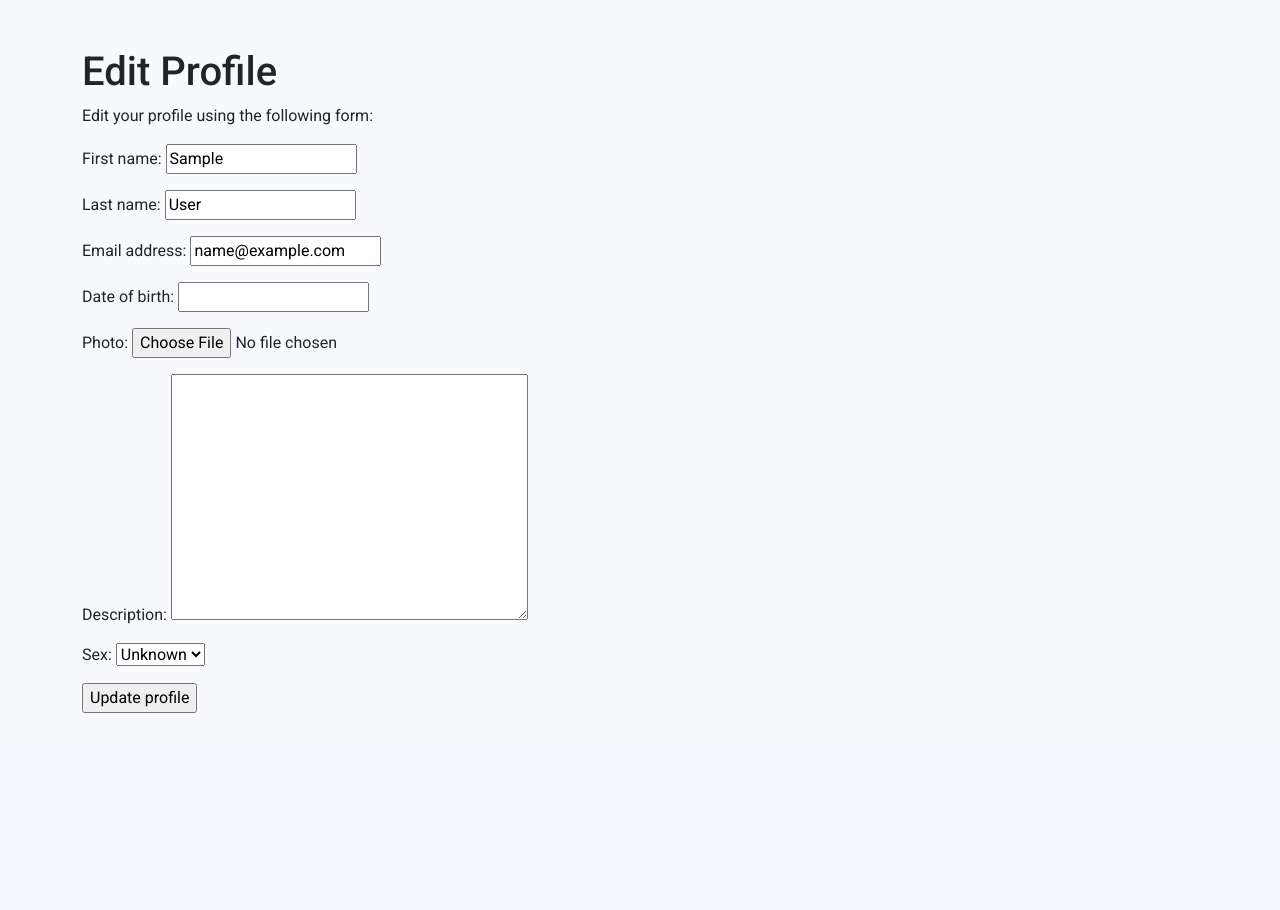
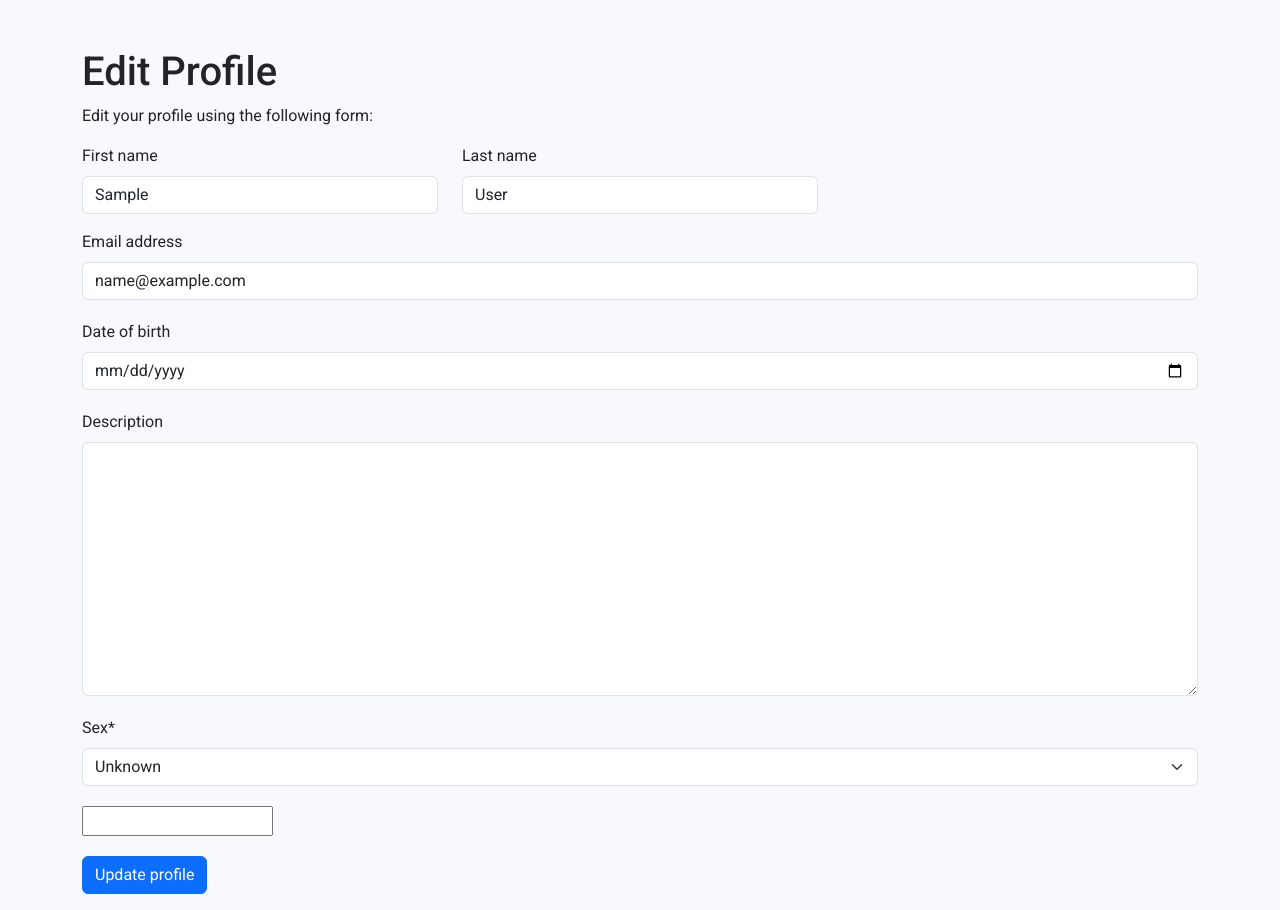
Before and after one commit to agneholmen/heirloom-backend, a Django app: page /genealogy/profile/edit in a window 1280 px wide. Shown: the part 56-966 px from the top of the page. Before the commit the page ends 769 px from the top, so only its background shows below. Run offline with Django 5.2, Linux system fonts and the light colour scheme; the visitor is signed in with stand-in values (Sample User, id 1); some libraries are stand-ins or nearby versions.

Commit message:
Made profile editing page a little bit prettier.

```diff
--- a/genealogy/forms.py
+++ b/genealogy/forms.py
@@ -42,9 +42,25 @@ class UserRegistrationForm(forms.ModelForm):
         return data
 
 class UserEditForm(forms.ModelForm):
+    def __init__(self, *args, **kwargs):
+        super().__init__(*args, **kwargs)
+        self.helper = FormHelper(self)
+        self.helper.form_method = 'POST'
+        self.helper.form_tag = False
+        self.helper.layout = Layout(
+            Row(
+                Column('first_name', css_class="col-md-4"),
+                Column('last_name', css_class="col-md-4")
+            ),
+            Row('email', css_class="form-outline mb-1")
+        )
+
     class Meta:
         model = get_user_model()
         fields = ['first_name', 'last_name', 'email']
+        widgets = {
+            'email': forms.EmailInput(attrs={"placeholder": "Email"}),
+        }
 
     def clean_email(self):
         data = self.cleaned_data['email']
@@ -58,9 +74,24 @@ class UserEditForm(forms.ModelForm):
         return data
 
 class ProfileEditForm(forms.ModelForm):
+    def __init__(self, *args, **kwargs):
+        super().__init__(*args, **kwargs)
+        self.helper = FormHelper(self)
+        self.helper.form_method = 'POST'
+        self.helper.form_tag = False
+        self.helper.layout = Layout(
+            Row('date_of_birth', css_class="form-outline mb-1"),
+            Row('description', css_class="form-outline mb-1"),
+            Row('sex', css_class="form-outline mb-1"),
+        )
+
     class Meta:
         model = Profile
         fields = ['date_of_birth', 'photo', 'description', 'sex']
+        widgets = {
+            'photo': ImageUploaderWidget(),
+            'date_of_birth': forms.DateInput(attrs={"type": "date"}),
+        }
 
 class NewTreeForm(forms.Form):
     def __init__(self, *args, **kwargs):
--- a/genealogy/templates/genealogy/edit_profile.html
+++ b/genealogy/templates/genealogy/edit_profile.html
@@ -1,14 +1,21 @@
 {% extends "base.html" %}
 
 {% block title %}Edit Profile{% endblock title %}
+{% load static %}
+{% load crispy_forms_tags %}
 
 {% block content %}
     <h1>Edit Profile</h1>
     <p>Edit your profile using the following form:</p>
     <form method="post" enctype="multipart/form-data">
-        {{ user_form.as_p }}
-        {{ profile_form.as_p }}
+        {% crispy user_form %}
+        {% crispy profile_form %}
+        <div class="row form-outline mb-1 iuw-light">
+            <div class="col-md">
+            {{ profile_form.photo }}
+            </div>
+        </div>
         {% csrf_token %}
-        <p><input type="submit" value="Update profile"></p>
+        <input type="submit" value="Update profile" class="btn btn-primary mt-3 mb-3">
     </form>
 {% endblock content %}
```
